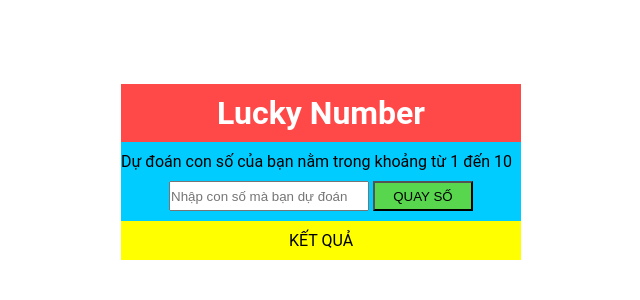
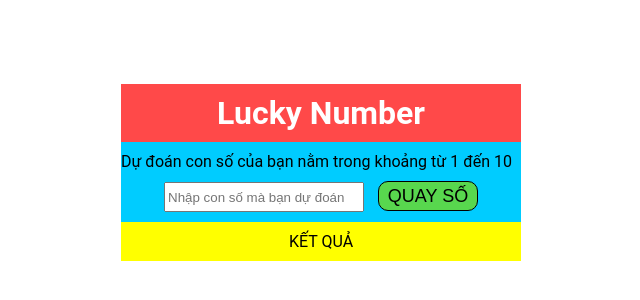
Before and after one commit to khoaphan1161996/Test-CI, a plain HTML site: page index.html in a window 1280 px wide. Shown: the part 116-416 px from the top of the page, without its empty margins (319-959 px from the left). Drawn offline with Linux system fonts and the light colour scheme.

Commit message:
Khoa nop bai

```diff
--- a/script.js
+++ b/script.js
@@ -89,6 +89,7 @@
             if(input_value<1 || input_value>10 || isNaN(input_value)){
                 alert("nhập lại số từ 1 đến 10")
                 document.getElementById("input").value = ""
+                document.getElementById("ketqua").textContent="KẾT QUẢ"
             }
 
             else{
@@ -105,7 +106,7 @@
             kiemtra = 0
         }
             document.getElementById("input").value = ""
-            console.log("kiemtra",kiemtra)
+            // console.log("kiemtra",kiemtra)
         }
         })
 
--- a/style.css
+++ b/style.css
@@ -43,13 +43,20 @@ html, body {
 
 #input {
     height: 30px;
-    width: 50%
+    width: 50%;
+    padding: 2px;
 }
 
 #btn {
+    margin-left: 10px;
     height: 30px;
     background-color: rgba(107, 218, 42, 0.829);
     width: 100px;
+    border: solid 1px;
+    border-radius: 10px;
+    cursor: pointer;
+    outline: none;
+    font-size: large;
 }
 
 #ketqua {
```
